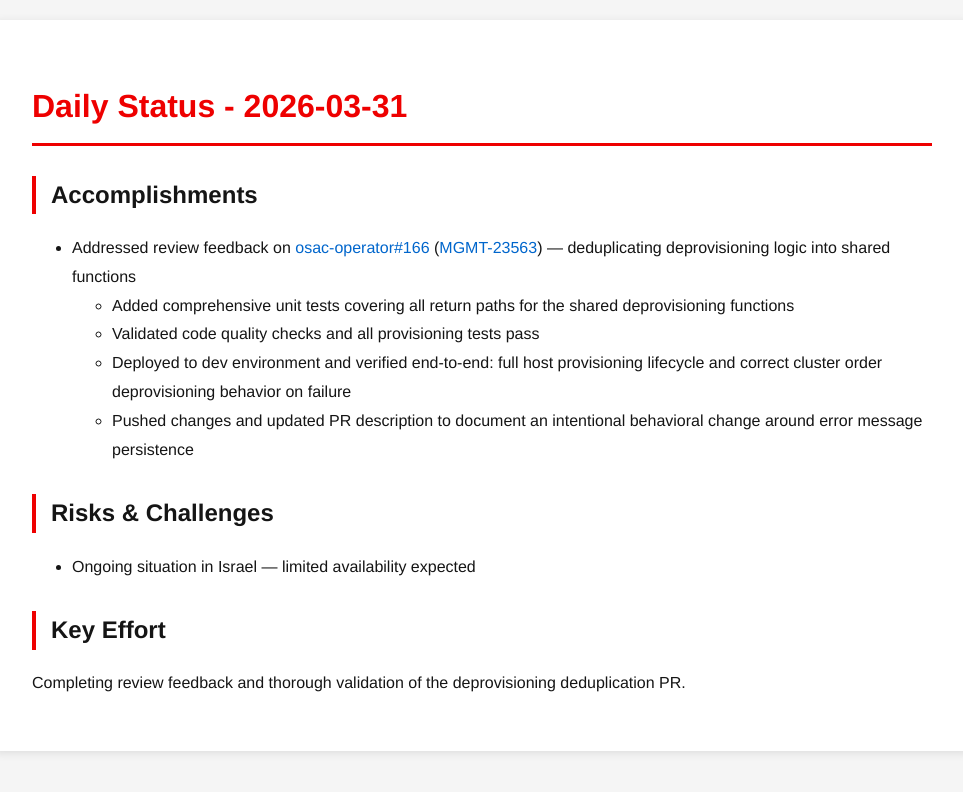
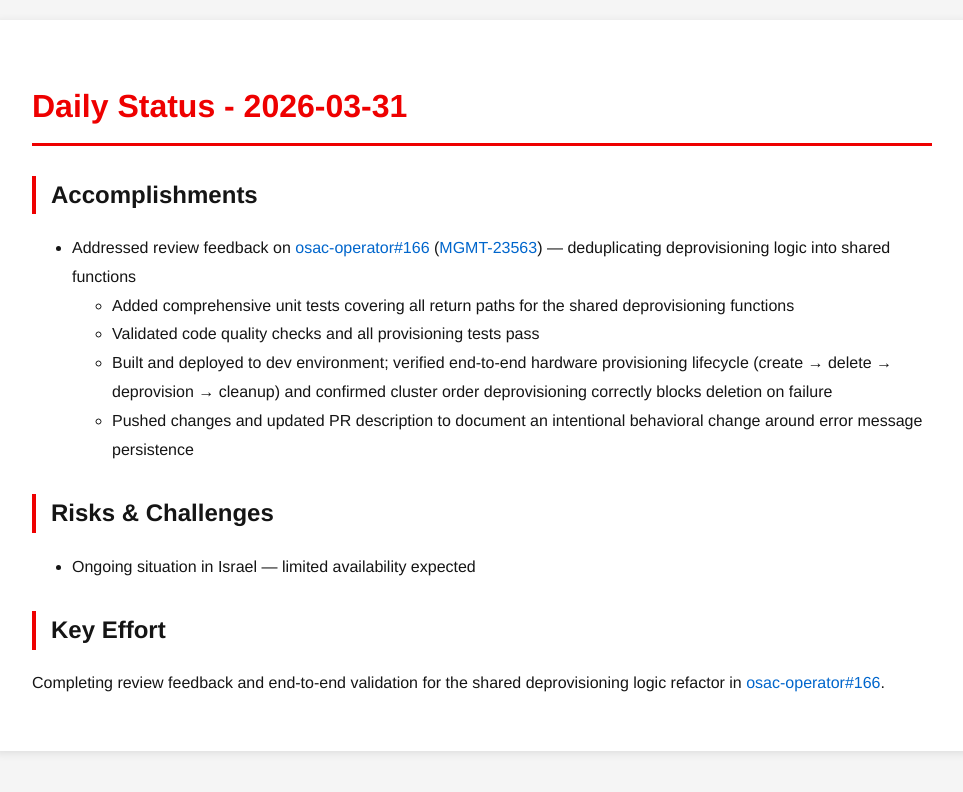
Before and after one commit to tzvatot/daily-status, a Jekyll site: the page built from 2026-03-31.md, in a window 1280 px wide. Shown: the top 792 px of the page, without its empty margins (158-1121 px from the left). Built offline with Jekyll 4.4.1, drawn with Linux system fonts in a browser that asks for light colours.

Commit message:
Daily status update - 2026-03-31

```diff
--- a/2026-03-31.md
+++ b/2026-03-31.md
@@ -10,11 +10,11 @@ date: 2026-03-31
 - Addressed review feedback on [osac-operator#166](https://github.com/osac-project/osac-operator/pull/166) ([MGMT-23563](https://issues.redhat.com/browse/MGMT-23563)) — deduplicating deprovisioning logic into shared functions
   - Added comprehensive unit tests covering all return paths for the shared deprovisioning functions
   - Validated code quality checks and all provisioning tests pass
-  - Deployed to dev environment and verified end-to-end: full host provisioning lifecycle and correct cluster order deprovisioning behavior on failure
+  - Built and deployed to dev environment; verified end-to-end hardware provisioning lifecycle (create → delete → deprovision → cleanup) and confirmed cluster order deprovisioning correctly blocks deletion on failure
   - Pushed changes and updated PR description to document an intentional behavioral change around error message persistence
 
 ## Risks & Challenges
 - Ongoing situation in Israel — limited availability expected
 
 ## Key Effort
-Completing review feedback and thorough validation of the deprovisioning deduplication PR.
+Completing review feedback and end-to-end validation for the shared deprovisioning logic refactor in [osac-operator#166](https://github.com/osac-project/osac-operator/pull/166).
```
